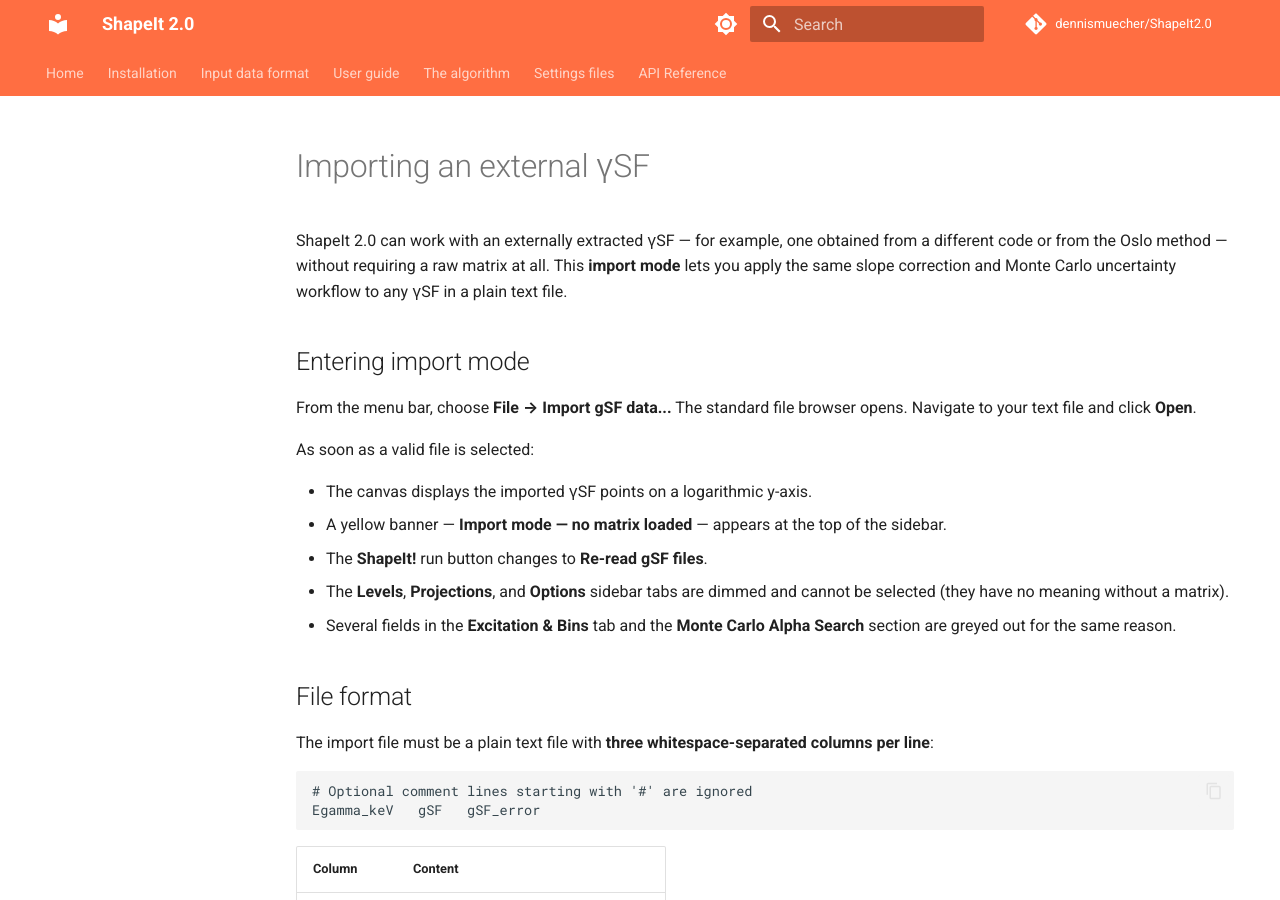
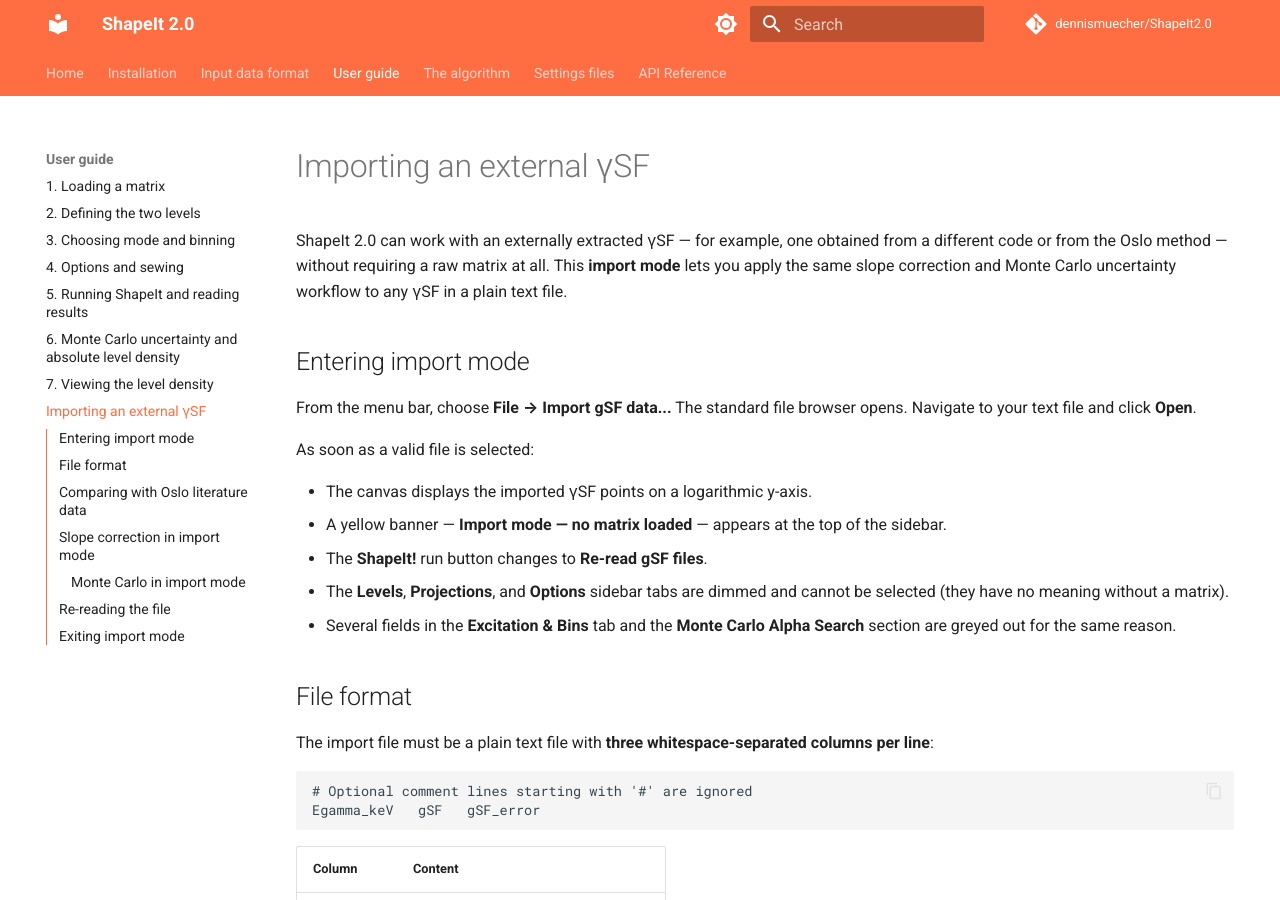
Before and after one commit to dennismuecher/ShapeIt2.0, an MkDocs documentation site: the page built from docs/user-guide/gsf-import-mode.md, in a window 1280 px wide and 900 px high. Built offline with MkDocs 1.6.1 and Material for MkDocs 9.7.7, drawn with Linux system fonts in a browser that asks for light colours; comment, search, counter and statistics services are not loaded.

Commit message:
Add GSF import mode page to navigation
Co-Authored-By: Claude Sonnet 4.6 <noreply@anthropic.com>

```diff
--- a/mkdocs.yml
+++ b/mkdocs.yml
@@ -37,6 +37,7 @@ nav:
       - "5. Running ShapeIt and reading results": user-guide/running-and-results.md
       - "6. Monte Carlo uncertainty and absolute level density": user-guide/monte-carlo-uncertainty.md
       - "7. Viewing the level density": user-guide/level-density-display.md
+      - "Importing an external γSF": user-guide/gsf-import-mode.md
   - The algorithm: algorithm.md
   - Settings files: settings-files.md
   - API Reference: api.md
```
